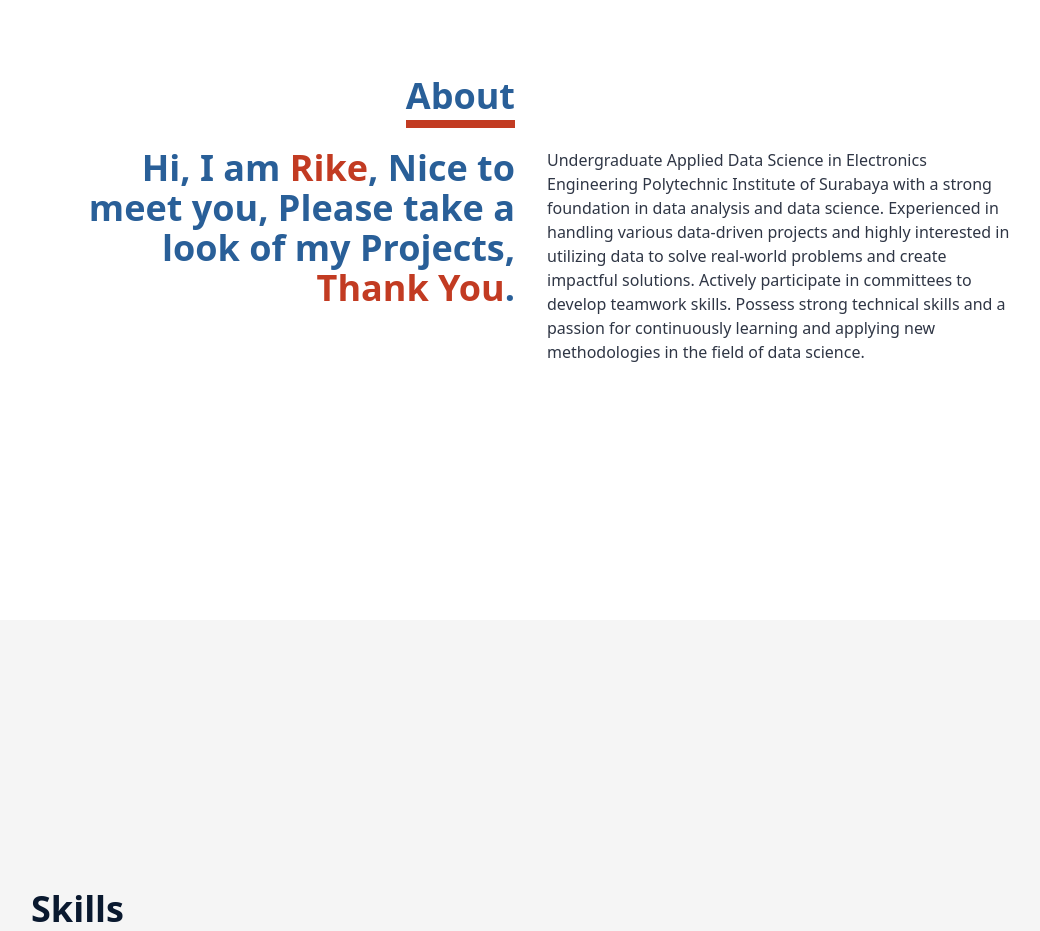
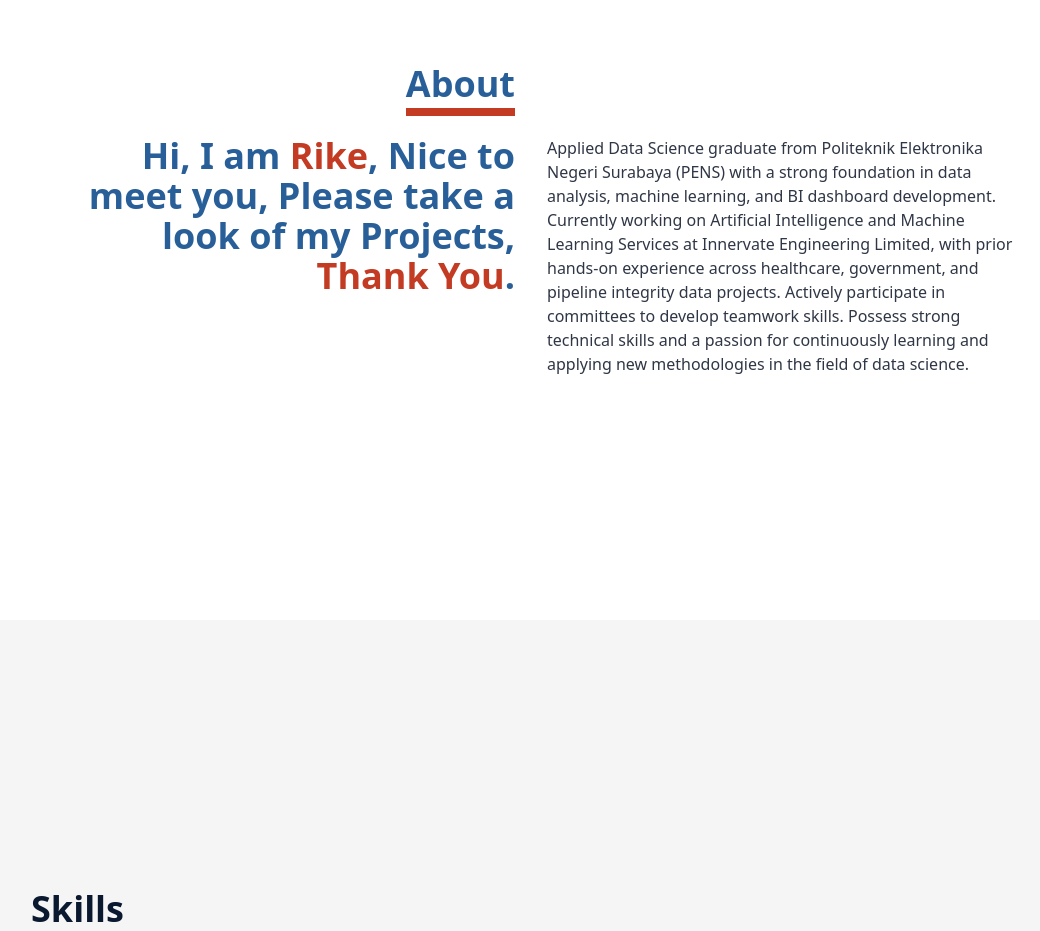
Before and after one commit to Rikeeee/my-portofolio, a React (Create React App) app: page / in a window 1280 px wide. Shown: the part 980-1911 px from the top of the page, without its empty margins (109-1149 px from the left). Built offline with nearby package versions, Linux system fonts and the light colour scheme.

Commit message:
Update About section copy for graduate status
Same outdated "Undergraduate" framing as the Home hero text -
replace with graduate status and current Innervate Engineering
Limited role.

```diff
--- a/src/Components/About.jsx
+++ b/src/Components/About.jsx
@@ -33,7 +33,7 @@ const About = () => {
             data-aos="fade-up"
             data-aos-duration="1000">
             <p className="text-[#2F3645]">
-            Undergraduate Applied Data Science in Electronics Engineering Polytechnic Institute of Surabaya with a strong foundation in data analysis and data science. Experienced in handling various data-driven projects and highly interested in utilizing data to solve real-world problems and create impactful solutions. Actively participate in committees to develop teamwork skills. Possess strong technical skills and a passion for continuously learning and applying new methodologies in the field of data science.
+            Applied Data Science graduate from Politeknik Elektronika Negeri Surabaya (PENS) with a strong foundation in data analysis, machine learning, and BI dashboard development. Currently working on Artificial Intelligence and Machine Learning Services at Innervate Engineering Limited, with prior hands-on experience across healthcare, government, and pipeline integrity data projects. Actively participate in committees to develop teamwork skills. Possess strong technical skills and a passion for continuously learning and applying new methodologies in the field of data science.
             </p>
           </div>
         </div>
```
